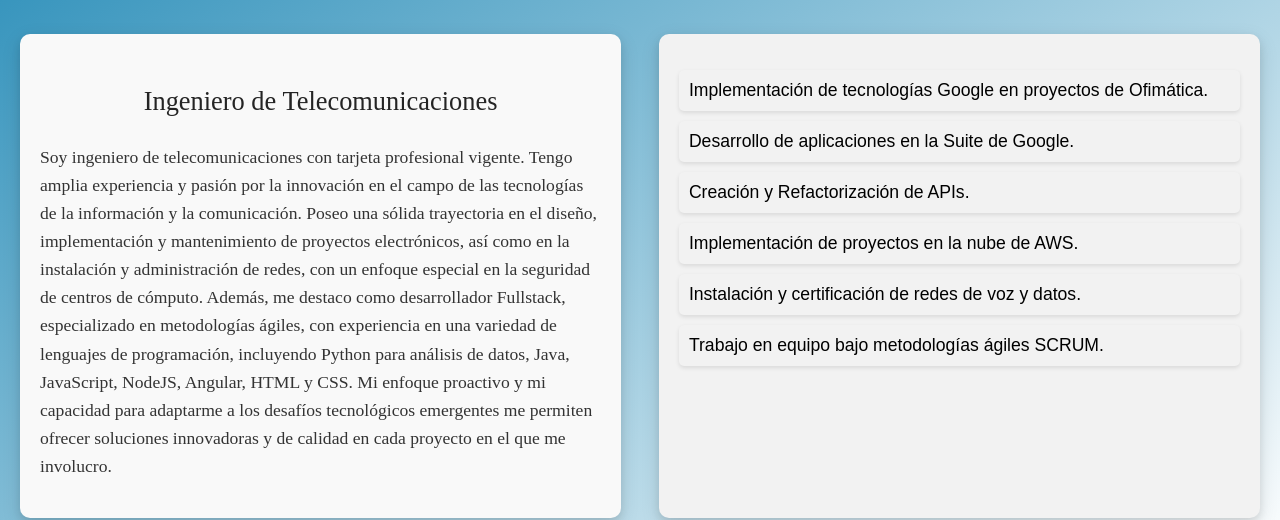
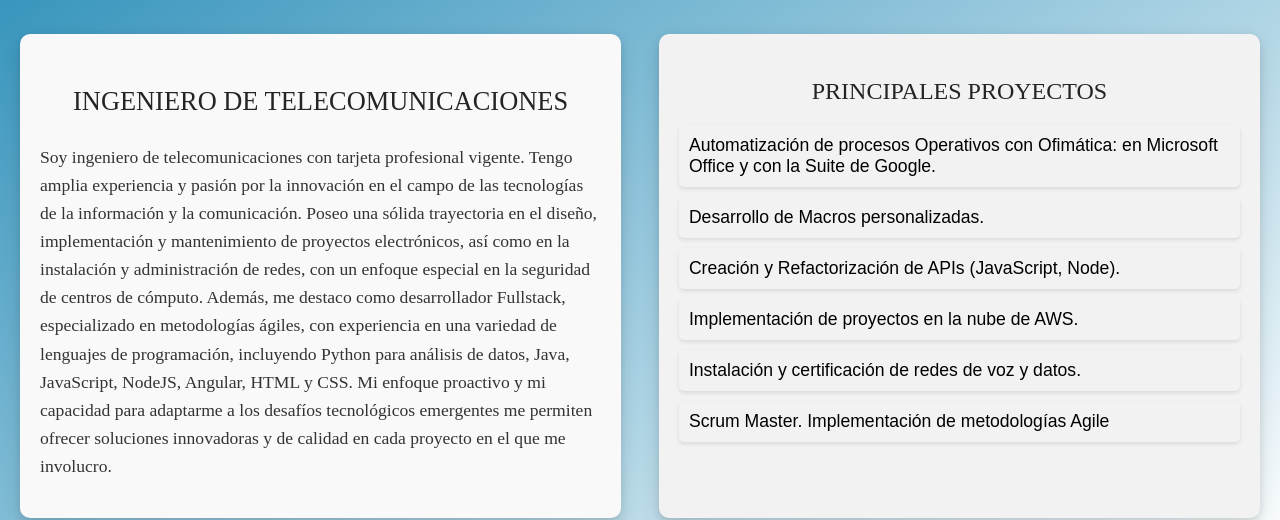
Before and after one commit to ZapataLuisH/ZapataLuisH, an Angular app: page / in a window 1280 px wide. Shown: the part 275-795 px from the top of the page. Built offline with nearby package versions, Linux system fonts and the light colour scheme.

Commit message:
First version deployed

```diff
--- a/src/app/app.component.html
+++ b/src/app/app.component.html
@@ -12,18 +12,20 @@
   <section class="columns-container">
     <!-- Columna de perfil como ingeniero -->
     <div class="column profile-column">
-        <h3>Ingeniero de Telecomunicaciones</h3>
+        <h3>INGENIERO DE TELECOMUNICACIONES</h3>
         <p>Soy ingeniero de telecomunicaciones con tarjeta profesional vigente. Tengo amplia experiencia y pasión por la innovación en el campo de las tecnologías de la información y la comunicación. Poseo una sólida trayectoria en el diseño, implementación y mantenimiento de proyectos electrónicos, así como en la instalación y administración de redes, con un enfoque especial en la seguridad de centros de cómputo. Además, me destaco como desarrollador Fullstack, especializado en metodologías ágiles, con experiencia en una variedad de lenguajes de programación, incluyendo Python para análisis de datos, Java, JavaScript, NodeJS, Angular, HTML y CSS. Mi enfoque proactivo y mi capacidad para adaptarme a los desafíos tecnológicos emergentes me permiten ofrecer soluciones innovadoras y de calidad en cada proyecto en el que me involucro.</p>
     </div>
     <!-- Columna de proyectos realizados -->
     <div class="column projects-column">
+      <h3>PRINCIPALES PROYECTOS</h3>
       <ul class="project-list">
-        <li>Implementación de tecnologías Google en proyectos de Ofimática.</li>
-        <li>Desarrollo de aplicaciones en la Suite de Google.</li>
-        <li>Creación y Refactorización de APIs.</li>
+
+        <li>Automatización de procesos Operativos con Ofimática: en Microsoft Office y con la Suite de Google.</li>
+        <li>Desarrollo de Macros personalizadas.</li>
+        <li>Creación y Refactorización de APIs (JavaScript, Node).</li>
         <li>Implementación de proyectos en la nube de AWS.</li>
         <li>Instalación y certificación de redes de voz y datos.</li>
-        <li>Trabajo en equipo bajo metodologías ágiles SCRUM.</li>
+        <li>Scrum Master. Implementación de metodologías Agile</li>
       </ul>
     </div>
 </section>
```
